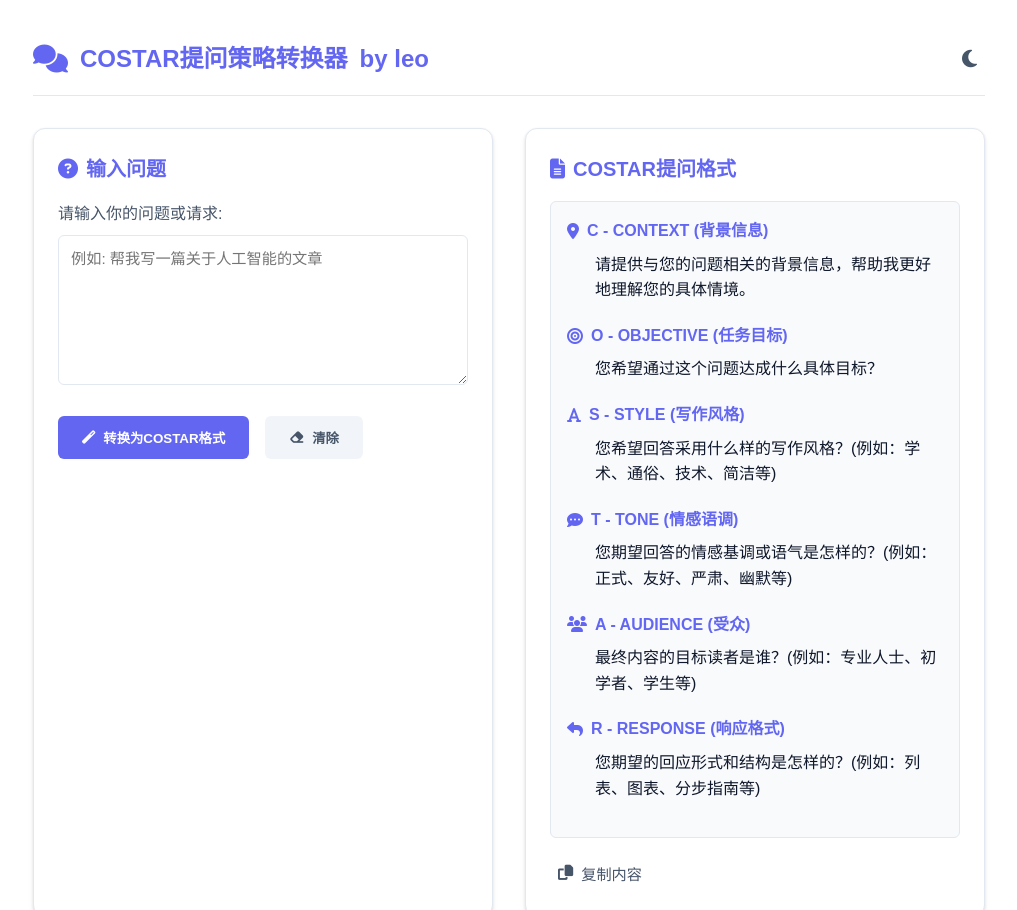
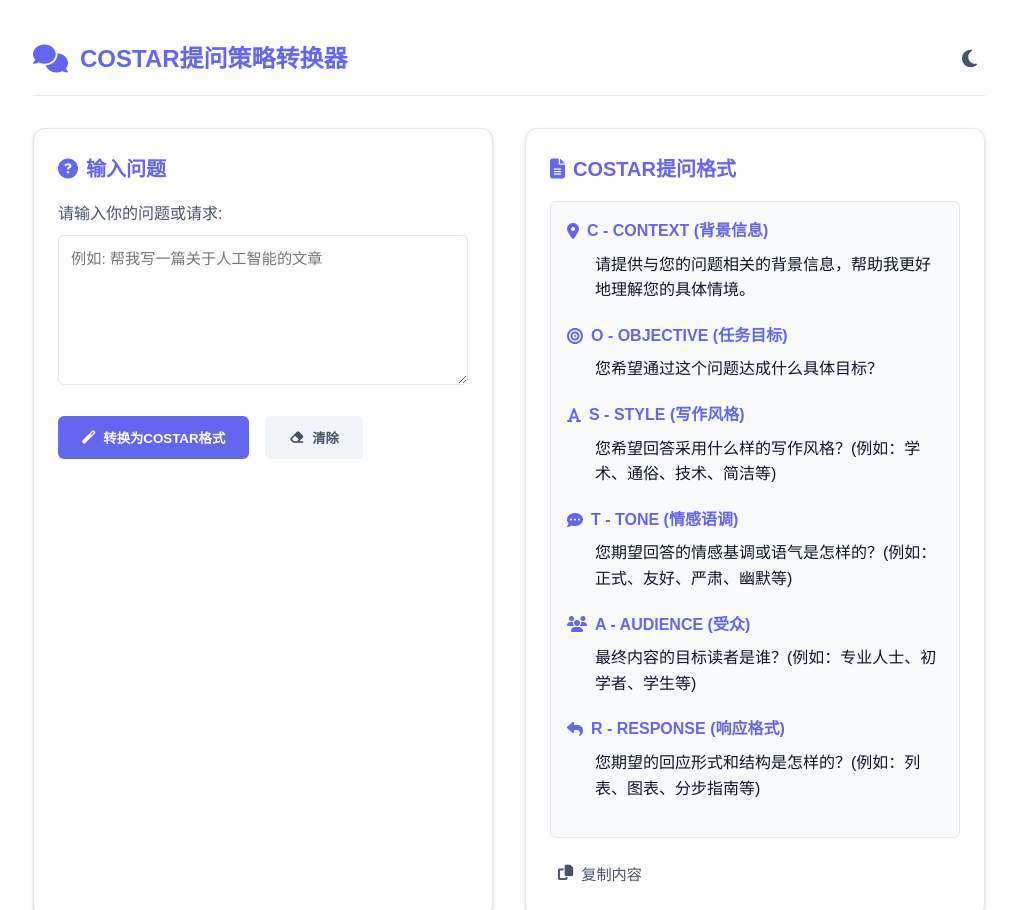
Before and after one commit to leospirit/-, a plain HTML site: page index.html in a window 1280 px wide. Shown: the top 910 px of the page, without its empty margins (131-1148 px from the left). Drawn offline with Linux system fonts and the light colour scheme.

Commit message:
Update index.html

```diff
--- a/index.html
+++ b/index.html
@@ -333,9 +333,7 @@
             <div class="logo">
                 <i class="fas fa-comments"></i>
                 <span>COSTAR提问策略转换器 </span>
-                <div className="text-sm text-gray-500 mt-1">
-        by leo
-      </div>
+
             </div>
             <button id="theme-toggle" class="theme-toggle" aria-label="切换主题">
                 <i class="fas fa-moon"></i>
```
